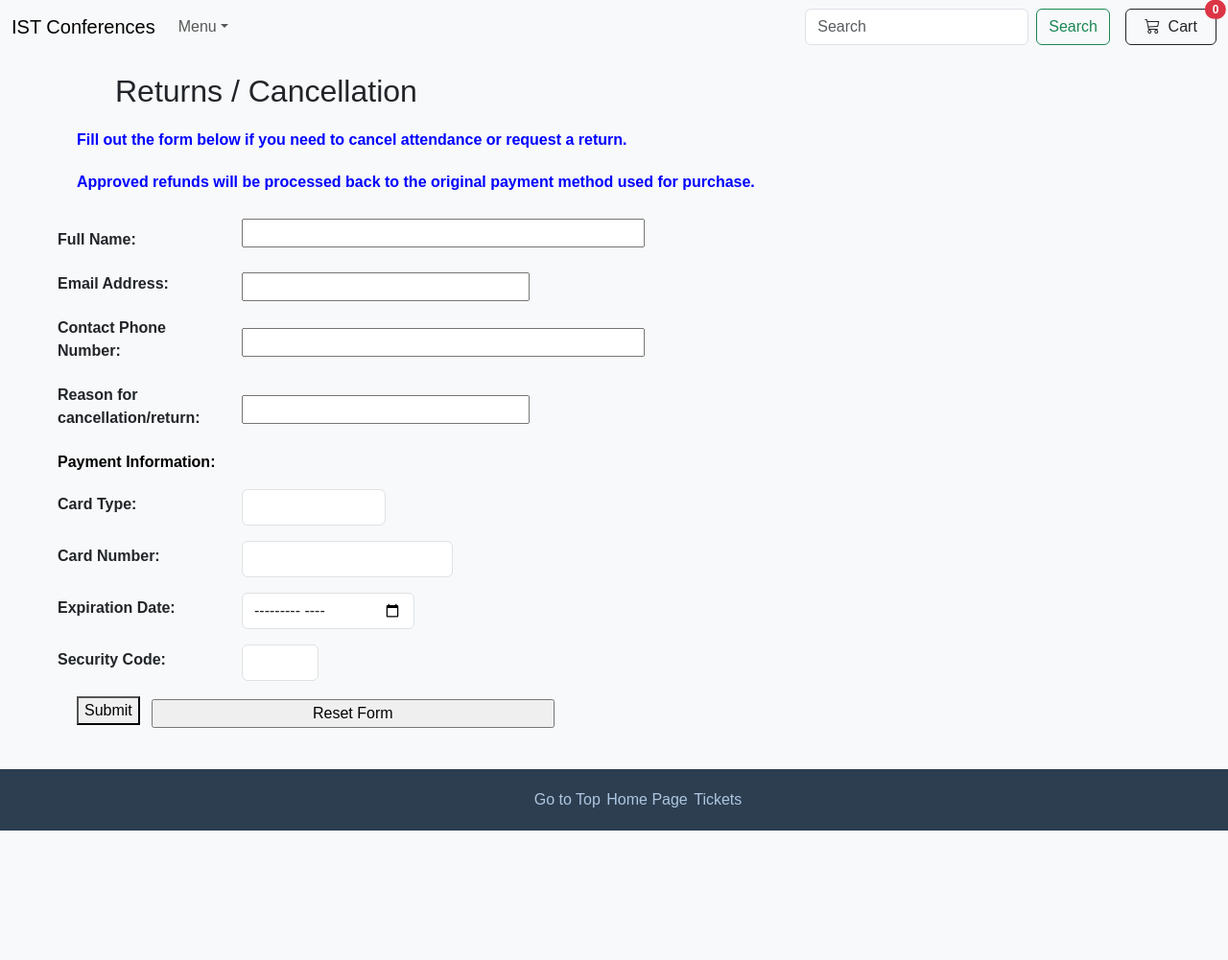
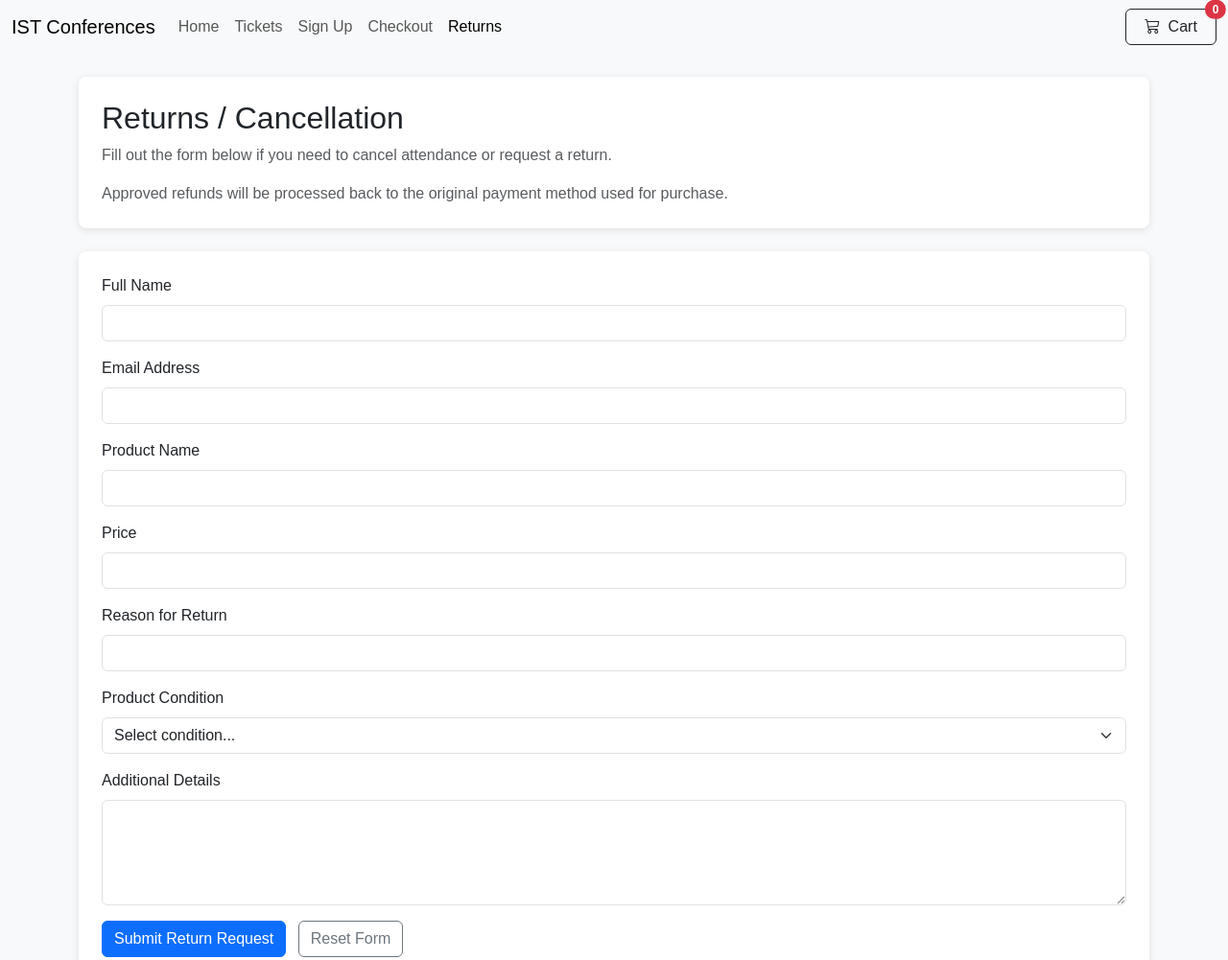
Before and after one commit to bdtp26/Motivational_Speaker_Conference, a website: page returns.html in a window 1280 px wide. Shown: the top 1001 px of the page at 96% size. Before the commit the page ends 866 px from the top, so only its background shows below. Drawn offline with nearby package versions, Linux system fonts and the light colour scheme.

Commit message:
Refactor returns.html for improved structure and styling

```diff
--- a/returns.html
+++ b/returns.html
@@ -9,40 +9,26 @@
   <meta name="viewport" content="width=device-width, initial-scale=1" />
   <link href="https://cdn.jsdelivr.net/npm/bootstrap@5.3.3/dist/css/bootstrap.min.css" rel="stylesheet">
   <link href="styles.css" rel="stylesheet">
-  <script src="https://ajax.googleapis.com/ajax/libs/angularjs/1.8.2/angular.min.js"></script>
   <script type="module" src="app.js"></script>
   <link rel="stylesheet" href="https://cdn.jsdelivr.net/npm/bootstrap-icons@1.11.3/font/bootstrap-icons.min.css">
 </head>
 
 <body class="bg-light">
-
 <nav class="navbar navbar-expand-lg bg-body-tertiary">
   <div class="container-fluid">
-    <a class="navbar-brand" href="#">IST Conferences</a>
-    <button class="navbar-toggler" type="button" data-bs-toggle="collapse" data-bs-target="#navbarSupportedContent" aria-controls="navbarSupportedContent" aria-expanded="false" aria-label="Toggle navigation">
+    <a class="navbar-brand" href="index.html">IST Conferences</a>
+    <button class="navbar-toggler" type="button" data-bs-toggle="collapse" data-bs-target="#returnsNav" aria-controls="returnsNav" aria-expanded="false" aria-label="Toggle navigation">
       <span class="navbar-toggler-icon"></span>
     </button>
 
-    <div class="collapse navbar-collapse" id="navbarSupportedContent">
+    <div class="collapse navbar-collapse" id="returnsNav">
       <ul class="navbar-nav me-auto mb-2 mb-lg-0">
-        <li class="nav-item dropdown">
-          <a class="nav-link dropdown-toggle" href="#" role="button" data-bs-toggle="dropdown" aria-expanded="false">Menu</a>
-          <ul class="dropdown-menu">
-            <li><a class="dropdown-item" href="index.html">Home</a></li>
-            <li><a class="dropdown-item" href="tickets.html">Tickets</a></li>
-            <li><a class="dropdown-item" href="signup.html">Sign Up!</a></li>
-            <li><a class="dropdown-item" href="payment.html">Payment</a></li>
-            <li><a class="dropdown-item" href="#">Speakers</a></li>
-            <li><hr class="dropdown-divider"></li>
-            <li><a class="dropdown-item" href="#">Contact</a></li>
+        <li class="nav-item"><a class="nav-link" href="index.html">Home</a></li>
+        <li class="nav-item"><a class="nav-link" href="tickets.html">Tickets</a></li>
+        <li class="nav-item"><a class="nav-link" href="signup.html">Sign Up</a></li>
+        <li class="nav-item"><a class="nav-link" href="checkout.html">Checkout</a></li>
+        <li class="nav-item"><a class="nav-link active" href="returns.html">Returns</a></li>
       </ul>
-        </li>
-      </ul>
-
-      <form class="d-flex" role="search">
-        <input class="form-control me-2" type="search" placeholder="Search" aria-label="Search"/>
-        <button class="btn btn-outline-success" type="submit">Search</button>
-      </form>
 
       <a href="checkout.html" class="btn btn-outline-dark position-relative ms-3 cart-link">
         <i class="bi bi-cart3"></i>
@@ -53,67 +39,70 @@
   </div>
 </nav>
 
-<h2 style="margin-top: 20px; margin-left: 120px">Returns / Cancellation</h2>
-<p style="margin-top: 20px; margin-left: 80px; color:blue; font-weight: bold;">
+<div class="container my-4">
+  <div class="card p-4 mb-4">
+    <h2 class="mb-2">Returns / Cancellation</h2>
+    <p class="text-muted">
       Fill out the form below if you need to cancel attendance or request a return.
     </p>
-<p style="margin-top: 20px; margin-left: 80px; color:blue; font-weight: bold;">
+    <p class="text-muted mb-0">
       Approved refunds will be processed back to the original payment method used for purchase.
     </p>
+  </div>
 
-<form class="signup-form" id="signupForm">
+  <div class="card p-4">
+    <form id="returnsForm" novalidate>
       <div class="mb-3">
-    <label for="fname" style="margin-top: 20px; margin-left: 30px; margin-bottom: 6px;">Full Name:</label>
-    <input type="text" id="fname" name="fname" required>
+        <label for="returnName" class="form-label">Full Name</label>
+        <input type="text" id="returnName" class="form-control" required>
       </div>
 
       <div class="mb-3">
-    <label for="email" style="margin-left: 30px; margin-bottom: 6px;">Email Address:</label>
-    <input type="email" id="email" name="email" style="width: 300px;" required>
+        <label for="returnEmail" class="form-label">Email Address</label>
+        <input type="email" id="returnEmail" class="form-control" required>
       </div>
 
       <div class="mb-3">
-    <label for="phone" style="margin-left: 30px; margin-bottom: 6px;">Contact Phone Number:</label>
-    <input type="tel" id="phone" name="phone">
+        <label for="selectedReturnProduct" class="form-label">Product Name</label>
+        <input type="text" id="selectedReturnProduct" class="form-control" required>
       </div>
 
       <div class="mb-3">
-    <label for="reason" style="margin-left: 30px; margin-bottom: 6px;">Reason for cancellation/return:</label>
-    <input type="text" id="reason" name="reason" style="width: 300px;" required>
-  </div>
-
-  <p style="margin-left: 60px; color:black; font-weight: bold;">Payment Information:</p>
-
-  <div class="mb-3">
-    <label for="inputCard" class="form-label" style="margin-left: 30px; display: inline-block; margin-bottom: 6px;">Card Type:</label>
-    <input type="text" class="form-control" id="inputCard" style="width: 150px; display: inline-block;">
+        <label for="selectedReturnPrice" class="form-label">Price</label>
+        <input type="text" id="selectedReturnPrice" class="form-control" required>
       </div>
 
       <div class="mb-3">
-    <label for="inputCardNumber" class="form-label" style="margin-left: 30px; display: inline-block; margin-bottom: 6px;">Card Number:</label>
-    <input type="text" class="form-control" id="inputCardNumber" style="width: 220px; display: inline-block;">
+        <label for="returnReason" class="form-label">Reason for Return</label>
+        <input type="text" id="returnReason" class="form-control" required>
       </div>
 
       <div class="mb-3">
-    <label for="inputExp" class="form-label" style="margin-left: 30px; display: inline-block; margin-bottom: 6px;">Expiration Date:</label>
-    <input type="month" class="form-control" id="inputExp" style="width: 180px; display: inline-block;">
+        <label for="productCondition" class="form-label">Product Condition</label>
+        <select id="productCondition" class="form-select" required>
+          <option value="">Select condition...</option>
+          <option value="unused">Unused</option>
+          <option value="opened">Opened</option>
+          <option value="damaged">Damaged</option>
+          <option value="other">Other</option>
+        </select>
       </div>
 
       <div class="mb-3">
-    <label for="inputCvv" class="form-label" style="margin-left: 30px; display: inline-block; margin-bottom: 6px;">Security Code:</label>
-    <input type="text" class="form-control" id="inputCvv" style="width: 80px; display: inline-block;">
+        <label for="returnDetails" class="form-label">Additional Details</label>
+        <textarea id="returnDetails" class="form-control" rows="4"></textarea>
       </div>
 
-  <div class="mb-3">
-    <button type="submit" style="margin-left: 50px; margin-bottom: 6px;">Submit</button>
-    <input type="reset" value="Reset Form">
+      <button type="submit" class="btn btn-primary">Submit Return Request</button>
+      <input type="reset" value="Reset Form" class="btn btn-outline-secondary ms-2">
+    </form>
   </div>
-</form>
+</div>
 
 <footer>
-  <a href="#" style="margin-left: 50px;">Go to Top</a>
-  <a href="https://bdtp26.github.io/Motivational_Speaker_Conference/index.html" style="margin-left: 2px;">Home Page</a>
-  <a href="https://bdtp26.github.io/Motivational_Speaker_Conference/tickets.html" style="margin-left: 2px;">Tickets</a>
+  <a href="#">Go to Top</a>
+  <a href="index.html" style="margin-left: 8px;">Home Page</a>
+  <a href="tickets.html" style="margin-left: 8px;">Tickets</a>
 </footer>
 
 <script src="https://cdn.jsdelivr.net/npm/bootstrap@5.3.8/dist/js/bootstrap.bundle.min.js"></script>
```
Lines whose indentation alone changed are shown as unchanged.
